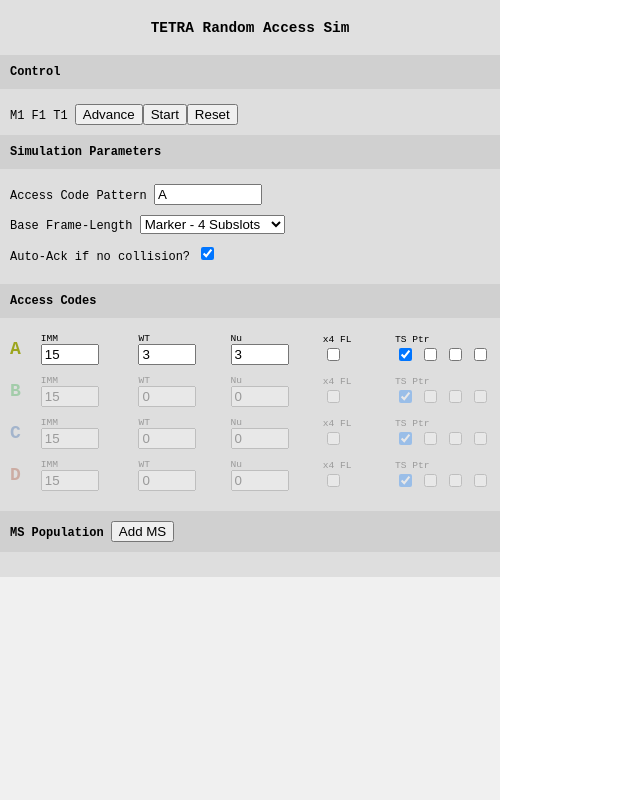
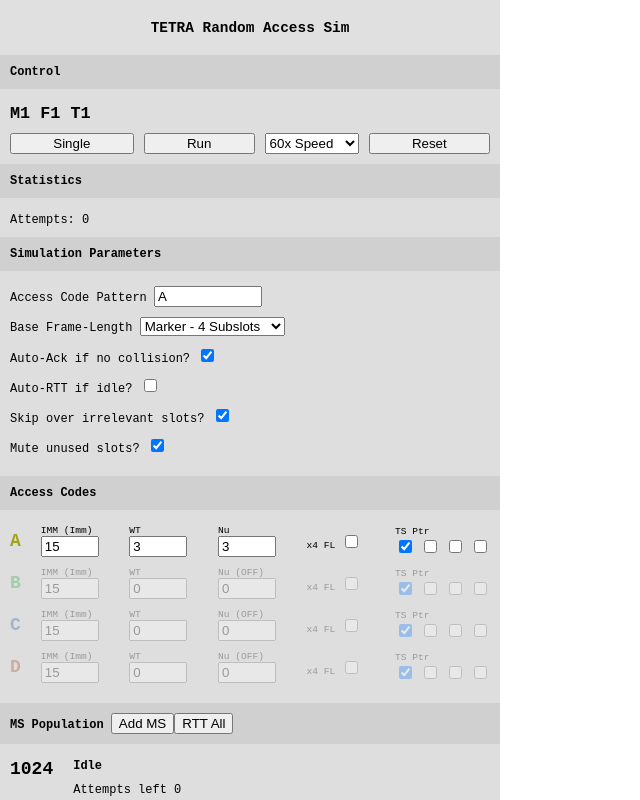
Before and after one commit to retsplines/tetra-ra-sim, a Vue app: page / in a window 1280 px wide. Shown: the whole page, without its empty margins (0-640 px from the left). Built offline with nearby package versions, Linux system fonts and the light colour scheme.

Commit message:
Add: Better sim parameters/controls

```diff
--- a/src/AccessCode.vue
+++ b/src/AccessCode.vue
@@ -18,6 +18,8 @@
         <span class="id" v-bind:class="'access-code-' + AC.getName(props.id)">{{ AC.getName(props.id) }}</span>
             <label>
                 IMM
+                <span v-if="accessCode.imm == 15">(Imm)</span>
+                <span v-if="accessCode.imm == 0">(AR)</span>
                 <input type="number" min="0" max="15" step="1" v-model="accessCode.imm">
             </label>
             <label>
@@ -26,6 +28,7 @@
             </label>
             <label>
                 Nu
+                <span v-if="accessCode.nu == 0">(OFF)</span>
                 <input type="number" min="0" max="15" step="1" v-model="accessCode.nu">
             </label>
             <label>
@@ -55,6 +58,7 @@
 
     label {
         font-size: 0.8em;
+        width: 25%;
 
         input[type="number"] {
             width: 50px;
--- a/src/App.vue
+++ b/src/App.vue
@@ -8,10 +8,34 @@
         <div class="section">
             <div class="heading">Control</div>
             <div class="body">
+                <div class="time">
                     {{ sim.getTime().toString() }}
-                <button @click="tick()">Advance</button>
-                <button @click="autorun = !autorun">{{  autorun ? 'Stop' : 'Start' }}</button>
-                <button @click="reset()">Reset</button>
+                </div>
+                <div class="controls">
+                    <button v-bind:disabled="autorun" @click="tick()">Single</button>
+                    <button @click="toggleAutorun()">{{  autorun ? 'Stop' : 'Run' }}</button>
+                    <select v-bind:disabled="autorun" v-model="tickTime">
+                        <option value="420">30x Speed</option>
+                        <option value="210">60x Speed</option>
+                        <option value="84">100x Speed</option>
+                    </select>
+                    <button v-bind:disabled="autorun" @click="reset()">Reset</button>
+                </div>
+            </div>
+        </div>
+
+        <div class="section">
+            <div class="heading">Statistics</div>
+            <div class="body">
+                <div>Attempts: {{ sim.totalAttempts }}</div>
+                <div v-if="sim.totalAttempts > 0">
+                    Successes: {{ sim.totalSuccesses }}
+                    ({{ Math.round(sim.totalSuccesses / sim.totalAttempts * 100) }}%)
+                </div>
+                <div v-if="sim.totalAttempts > 0">
+                    Collisions: {{ sim.totalCollisions }}
+                    ({{ Math.round(sim.totalCollisions / sim.totalAttempts * 100) }}%)
+                </div>
             </div>
         </div>
 
@@ -33,6 +57,7 @@
             <div class="heading">
                 MS Population
                 <button @click="addMS()">Add MS</button>
+                <button @click="requestAll()">RTT All</button>
             </div>
             <div class="body">
                 <MobileStation v-for="(mobileStation, index) in sim.getMobileStations()" :mobile-station="mobileStation" :id="index"></MobileStation>
@@ -42,9 +67,17 @@
     </div>
 
     <div class="main">
-
-        <Slot v-for="(slotLog, index) in slotLogs" :slot-log="slotLog" :sim="sim" :id="index"></Slot>
-
+        <div class="log">
+            <Slot
+                v-bind:class="slotLog.time.toClassName()"
+                v-for="(slotLog, index) in slotLogs"
+                v-show="!slotLog.muted"
+                :slot-log="slotLog"
+                :sim="sim"
+                :id="index">{{ slotLog.muted }}
+            </Slot>
+        </div>
+        <span ref="endOfLog"></span>
     </div>
 
 </template>
@@ -59,20 +92,31 @@
 import SimParameters from './SimParameters.vue';
 import Slot from './Slot.vue';
 import type { SlotLog } from './sim/slot_log';
+import type { TDMATime } from './sim/time';
 
 const sim = ref<Sim>(new Sim());
 
 // 1 frame = 56ms
 // 1 slot = 14ms
-// Autorun by default at 1/30 speed, so 1 slot = 420ms
+let intervalId: number | null = null;
 const autorun = ref(false);
-setInterval(() => {
-    if (autorun.value) {
-        tick();
+const tickTime = ref(210);
+const slotLogs = ref<SlotLog[]>([]);
+const hideIrrelevantSlots = ref(true);
+
+// Scroll to the end of the log whenever a new slot is added
+const endOfLog = ref<HTMLElement | null>(null);
+
+/**
+ * Request to transmit for all effectively idle MS instances.
+ */
+function requestAll() {
+    sim.value.getMobileStations().forEach(ms => {
+        if (ms.isEffectivelyIdle()) {
+            ms.requestMessage();
         }
-}, 420);
-
-const slotLogs = ref<SlotLog[]>([]);
+    });
+}
 
 /**
  * Add an MS to the simulation, by default using Access Code A.
@@ -85,10 +129,34 @@
 }
 
 /**
+ * Toggle autorun on/off.
+ */
+function toggleAutorun() {
+
+    autorun.value = !autorun.value;
+    if (autorun.value) {
+        intervalId = setInterval(() => {
+            tick();
+        }, tickTime.value);
+    } else {
+        if (intervalId !== null) {
+            clearInterval(intervalId);
+            intervalId = null;
+        }
+    }
+
+}
+
+/**
  * Advance the simulation by one tick, and log any events that occur.
  */
 function tick() {
-    slotLogs.value.push(sim.value.tick());
+    const log = sim.value.tick();
+
+    slotLogs.value.push(log);
+    if (endOfLog.value) {
+        endOfLog.value.scrollIntoView({ behavior: 'smooth' });
+    }
 }
 
 function reset() {
@@ -96,6 +164,9 @@
     slotLogs.value = [];
     autorun.value = false;
 }
+
+// Add an MS to start
+addMS();
 
 </script>
 
@@ -106,6 +177,7 @@
     height: 100vh;
     background-color: #f0f0f0;
     float: left;
+    overflow-y: scroll;
 
     .title {
         padding: 10px;
@@ -128,8 +200,27 @@
     }
 }
 
+.controls {
+    display: flex;
+    gap: 10px;
+    margin-top: 10px;
+
+    button {
+        flex-grow: 1;
+    }
+}
+
+.time {
+    font-size: 1.4em;
+    font-weight: bold;
+}
+
 .main {
+    overflow-y: scroll;
+    height: 100vh;
     background-color: #ffffff;
+
+    .log {
         display: flex;
         flex-direction: row;
         flex: 1;
@@ -142,5 +233,6 @@
         // justify content to the start
         justify-content: flex-start;
     }
+}
 
 </style>
--- a/src/MobileStation.vue
+++ b/src/MobileStation.vue
@@ -10,6 +10,10 @@
     id: number,
     mobileStation: MS
 }>()
+
+function getEnabledAccessCodes(ms: MS): AccessCode[] {
+    return ms.sim.getAccessCodes().filter(accessCode => accessCode.nu > 0);
+}
 
 </script>
 
@@ -30,7 +34,7 @@
 
             <div class="access-codes">
                 Access Code <select v-model="mobileStation.accessCode">
-                    <option v-for="(accessCode, index) in mobileStation.sim.getAccessCodes()" :value="accessCode">
+                    <option v-for="(accessCode, index) in getEnabledAccessCodes(mobileStation)" :value="accessCode">
                         {{ AC.getName(index) }}
                     </option>
                 </select>
--- a/src/SimParameters.vue
+++ b/src/SimParameters.vue
@@ -30,6 +30,24 @@
             <input type="checkbox" v-model="sim.autoAckIfNoCollision" />
         </label>
     </div>
+    <div class="parameter">
+        <label>
+            Auto-RTT if idle?
+            <input type="checkbox" v-model="sim.autoRequestIfIdle" />
+        </label>
+    </div>
+    <div class="parameter">
+        <label>
+            Skip over irrelevant slots?
+            <input type="checkbox" v-model="sim.skipIrrelevantSlots" />
+        </label>
+    </div>
+    <div class="parameter">
+        <label>
+            Mute unused slots?
+            <input type="checkbox" v-model="sim.muteUnusedSlots" />
+        </label>
+    </div>
 </div>
 
 </template>
--- a/src/Slot.vue
+++ b/src/Slot.vue
@@ -28,11 +28,11 @@
                 <div class="subslot-heading" v-bind:title="'Subslot used Base Frame-Length ' + getBaseFrameLengthName(slotLog.accessFields[n - 1]!.baseFrameLength)">
                     {{ getBaseFrameLengthName(slotLog.accessFields[n - 1]!.baseFrameLength, true) }}
                 </div>
-                <div v-for="ms in slotLog.subslotTransmissions[n - 1]!" class="tx">
-                    {{ ms.issi }}?
+                <div v-bind:title="'MS ' + event.who.issi + ' transmitted'" v-for="event in slotLog.subslotTransmissions[n - 1]!" class="tx">
+                    {{ event.who.issi }}?
                 </div>
-                <div v-if="n == 1" v-for="ms in slotLog.receptions" class="rx">
-                    {{ ms.issi }}!
+                <div v-bind:title="'MS ' + event.who.issi + ' received response'" v-if="n == 1" v-for="event in slotLog.receptions" class="rx">
+                    {{ event.who.issi }}!
                 </div>
             </div>
         </div>
--- a/src/sim/ms.ts
+++ b/src/sim/ms.ts
@@ -48,6 +48,9 @@
     // The current number of attempts left for the MS
     public attemptsLeft = 0;
 
+    // The calculated access frame length for the access frame we are currently using
+    private calculatedAccessFrameLength = 0;
+
     // The calculated random subslot index that this MS will attempt to transmit in within the current access frame
     private randomSubslotIndex = 0;
 
@@ -73,6 +76,13 @@
 
     private log(...args: any[]) {
         console.log(`[MS ${this.issi}]`, ...args);
+    }
+
+    /**
+     * Is this MS effectively idle?
+     */
+    public isEffectivelyIdle(): boolean {
+        return this.state == State.Idle || this.state == State.GivenUp || this.state == State.Succeeded;
     }
 
     /**
@@ -228,6 +238,7 @@
         this.attemptsLeft--;
         this.requestSlot = time.getSlot();
         this.subslotsWaited = 0;
+        this.responseProvided = false;
         this.state = State.WaitingForResponse;
     }
 
@@ -292,7 +303,7 @@
                 if (validSubslots.length > 0) {
                     // Attempt to transmit in the selected subslot
                     this.transmit(time, validSubslots[0]! as 0 | 1);
-                    return new TickTransmitted(this, validSubslots[0]! as 0 | 1);
+                    return new TickTransmitted(this, validSubslots[0]! as 0 | 1, true);
                 }
 
                 // Has IMM expired?
@@ -324,12 +335,12 @@
 
                 if (subslotField !== null) {
 
-                    const calculatedAccessFrameLength = getSubslotCount(subslotField.baseFrameLength) * (this.accessCode.frameLengthFactor ? 4 : 1);
-                    this.log(`Found suitable access frame (len ${calculatedAccessFrameLength}) starting at subslot ${time.toString()}-${subslotUsed + 1}`);
+                    this.calculatedAccessFrameLength = getSubslotCount(subslotField.baseFrameLength) * (this.accessCode.frameLengthFactor ? 4 : 1);
+                    this.log(`Found suitable access frame (len ${this.calculatedAccessFrameLength}) starting at subslot ${time.toString()}-${subslotUsed + 1}`);
 
                     // We found the start of a suitable access frame
                     // Calculate the random subslot index that we will attempt to transmit in within this access frame
-                    this.randomSubslotIndex = Math.floor(Math.random() * calculatedAccessFrameLength);
+                    this.randomSubslotIndex = Math.floor(Math.random() * this.calculatedAccessFrameLength);
                     this.subslotsWaited = 0;
                     this.log(`Randomly selected subslot index ${this.randomSubslotIndex} within access frame to attempt to transmit in.`);
 
@@ -347,13 +358,13 @@
                     if (subslotUsed == 0) {
                         if (this.checkRandomSubslot(time, subslotFields[0], 0)) {
                             // We attempted to transmit in the first subslot, so we can return early here
-                            return new TickTransmitted(this, 0);
+                            return new TickTransmitted(this, 0, false, this.usedAccessCode, {time, ssn: 0}, this.calculatedAccessFrameLength);
                         }
                     }
 
                     // Always check the second subslot as well
                     if (this.checkRandomSubslot(time, subslotFields[1], 1)) {
-                        return new TickTransmitted(this, 1);
+                        return new TickTransmitted(this, 1, false, this.usedAccessCode, {time, ssn: 1}, this.calculatedAccessFrameLength);
                     }
                 }
 
@@ -396,7 +407,7 @@
                 // Check if either of the subslots in this slot are to be counted
                 for (let i = 0; i < subslotFields.length; i++) {
                     if (this.checkRandomSubslot(time, subslotFields[i]!, i)) {
-                        return new TickTransmitted(this, i as 0 | 1);
+                        return new TickTransmitted(this, i as 0 | 1, false, this.usedAccessCode!, {time, ssn: i as 0 | 1}, this.calculatedAccessFrameLength);
                     }
                 }
 
--- a/src/sim/sim.ts
+++ b/src/sim/sim.ts
@@ -2,9 +2,9 @@
 import { AccessField } from './access_field.ts';
 import { BaseFrameLength } from './base_frame_length.ts';
 import { IMM } from './imm.ts';
-import { MS } from './ms.ts';
+import { MS, State } from './ms.ts';
 import { SlotLog } from './slot_log.ts';
-import { TickEvent } from './tick.ts';
+import { TickEvent, TickReceivedResponse, TickTransmitted } from './tick.ts';
 import { TDMATime } from './time.ts';
 
 export class Sim {
@@ -33,6 +33,29 @@
      * Whether to automatically acknowledge an MS's transmission if it is the only one to transmit in that subslot (i.e. no collision occurs).
      */
     public autoAckIfNoCollision = true;
+
+    /**
+     * Whether to automatically request access for an MS if it is idle.
+     */
+    public autoRequestIfIdle = false;
+
+    /**
+     * Whether to fast-forward time over slots that have no relevance in the RA protocol
+     * These slots are defined as slots where no access code TS Ptr indicates validity for that slot.
+     */
+    public skipIrrelevantSlots = true;
+
+    /**
+     * Whether to mute unused slots.
+     */
+    public muteUnusedSlots = true;
+
+    /**
+     * Statistics for the simulation.x
+     */
+    public totalAttempts = 0;
+    public totalSuccesses = 0
+    public totalCollisions = 0;
 
     /**
      * Access Codes that are registered within the simulation.
@@ -91,6 +114,16 @@
         this.population.push(ms);
     }
 
+    private slotIsRelevant(time: TDMATime): boolean {
+        // Slots for which no access codes timeslot pointers point to are irrelevant
+        for (const accessCode of this.accessCodes) {
+            if (accessCode.timeslotPointer[time.getSlot() - 1]) {
+                return true;
+            }
+        }
+        return false;
+    }
+
     /**
      * Advance the simulation by one tick, returning any events that occur during that tick.
      */
@@ -118,28 +151,63 @@
             accessField2.baseFrameLength = BaseFrameLength.CLCHSubslot;
         }
 
-        this.time.tick();
         let slotLog = new SlotLog(this.time.clone(), [accessField1, accessField2]);
 
         console.log(`Tick ${this.time.toString()}: SSN1 Access Code ${AccessCode.getName(subslot1AccessCodeIndex)}, SSN2 Access Code ${AccessCode.getName(subslot2AccessCodeIndex)}`);
+        for (const ms of this.population) {
 
-        for (const ms of this.population) {
+            // If autoRequestIfIdle is enabled and the MS is idle, set the MS to have a request
+            if (this.autoRequestIfIdle && ms.isEffectivelyIdle()) {
+                ms.requestMessage();
+                console.log(`Auto-requesting access for MS ${ms.issi} since it is idle`);
+            }
+
             let msEventOrNull = ms.tick(this.time, [accessField1, accessField2]);
             if (msEventOrNull instanceof TickEvent) {
                 slotLog.pushEvent(msEventOrNull);
+
+                if (msEventOrNull instanceof TickTransmitted) {
+                    this.totalAttempts++;
+                }
+
+                if (msEventOrNull instanceof TickReceivedResponse) {
+                    this.totalSuccesses++;
+                }
             }
         }
 
-        if (slotLog.subslotTransmissions[0].length == 1 && this.autoAckIfNoCollision) {
-            // If there was exactly 1 transmission in subslot 1, acknowledge it
-            slotLog.subslotTransmissions[0][0]!.provideResponse();
-            console.log(`Auto-acknowledging MS ${slotLog.subslotTransmissions[0][0]!.issi} in subslot 1`);
+        for (const ssn of [0, 1]) {
+            if (slotLog.subslotTransmissions[ssn]!.length == 1) {
+                if (this.autoAckIfNoCollision) {
+                    // If there was exactly 1 transmission in subslot 1, acknowledge it
+                    slotLog.subslotTransmissions[ssn]![0]!.who.provideResponse();
+                    console.log(`Auto-acknowledging MS ${slotLog.subslotTransmissions[ssn]![0]!.who.issi} in subslot ${ssn + 1}`);
+                }
+            } else if (slotLog.subslotTransmissions[ssn]!.length > 1) {
+                // Increment total collisions if there was more than 1 transmission (i.e. a collision)
+                this.totalCollisions++;
+            }
         }
 
-        if (slotLog.subslotTransmissions[1].length == 1 && this.autoAckIfNoCollision) {
-            // If there was exactly 1 transmission in subslot 2, acknowledge it
-            slotLog.subslotTransmissions[1][0]!.provideResponse();
-            console.log(`Auto-acknowledging MS ${slotLog.subslotTransmissions[1][0]!.issi} in subslot 2`);
+        // Advance time
+        this.time.tick();
+
+        // Advance time further if skipIrrelevantSlots is enabled and the next slot is irrelevant
+        if (this.skipIrrelevantSlots) {
+            while (!this.slotIsRelevant(this.time)) {
+                console.log(`Skipping irrelevant slot ${this.time.toString()}`);
+                this.time.tick();
+            }
+        }
+
+        if (
+            this.muteUnusedSlots &&
+            slotLog.subslotTransmissions[0]!.length == 0 &&
+            slotLog.subslotTransmissions[1]!.length == 0 &&
+            slotLog.receptions.length == 0
+        ) {
+            console.log(`Muting unused slot ${slotLog.time.toString()} there were no transmissions in either subslot`);
+            slotLog.muted = true;
         }
 
         return slotLog;
@@ -155,6 +223,11 @@
         for (const ms of this.population) {
             ms.reset();
         }
+
+        // Reset statistics
+        this.totalAttempts = 0;
+        this.totalSuccesses = 0;
+        this.totalCollisions = 0;
     }
 
     public getTime(): TDMATime {
--- a/src/sim/slot_log.ts
+++ b/src/sim/slot_log.ts
@@ -7,8 +7,9 @@
 export class SlotLog {
 
     private events: TickEvent[] = [];
-    public subslotTransmissions: [MS[], MS[]] = [[], []];
-    public receptions: MS[] = [];
+    public subslotTransmissions: [TickTransmitted[], TickTransmitted[]] = [[], []];
+    public receptions: TickReceivedResponse[] = [];
+    public muted = false;
 
     constructor(public time: TDMATime, public accessFields: [AccessField, AccessField]) {
     }
@@ -21,13 +22,13 @@
         if (event instanceof TickTransmitted) {
 
             // Add the MS to the list of transmissions for the relevant subslot
-            this.subslotTransmissions[event.subslot].push(event.who);
+            this.subslotTransmissions[event.subslot].push(event);
 
         }
 
         if (event instanceof TickReceivedResponse) {
             // Add the MS to the list of receptions
-            this.receptions.push(event.who);
+            this.receptions.push(event);
         }
     }
 
--- a/src/sim/tick.ts
+++ b/src/sim/tick.ts
@@ -1,4 +1,6 @@
+import type { AccessCode } from "./access_code";
 import type { MS } from "./ms";
+import type { TDMATime } from "./time";
 
 /**
  * Possible outcome for a tick for an MS.
@@ -11,7 +13,14 @@
  * A tick where an MS transmitted an access attempt.
  */
 export class TickTransmitted extends TickEvent {
-    constructor(public who: MS, public subslot: 0 | 1) {
+    constructor(
+        public who: MS,
+        public subslot: 0 | 1,
+        public wasImmediate: boolean,
+        public accessCodeUsed?: AccessCode,
+        public accessFrameStarted?: {time: TDMATime, ssn: 0|1},
+        public accessFrameLength?: number
+    ) {
         super(who);
     }
 }
--- a/src/sim/time.ts
+++ b/src/sim/time.ts
@@ -21,6 +21,10 @@
         this.slot = slot;
         this.frame = frame;
         this.multiframe = multiframe;
+    }
+
+    public toClassName(): string {
+        return `time-m${this.multiframe}f${this.frame}t${this.slot}`;
     }
 
     public clone(): TDMATime {
```
Also changed, not shown: src/TransmitTooltip.vue (added). Lines whose indentation alone changed are shown as unchanged.
